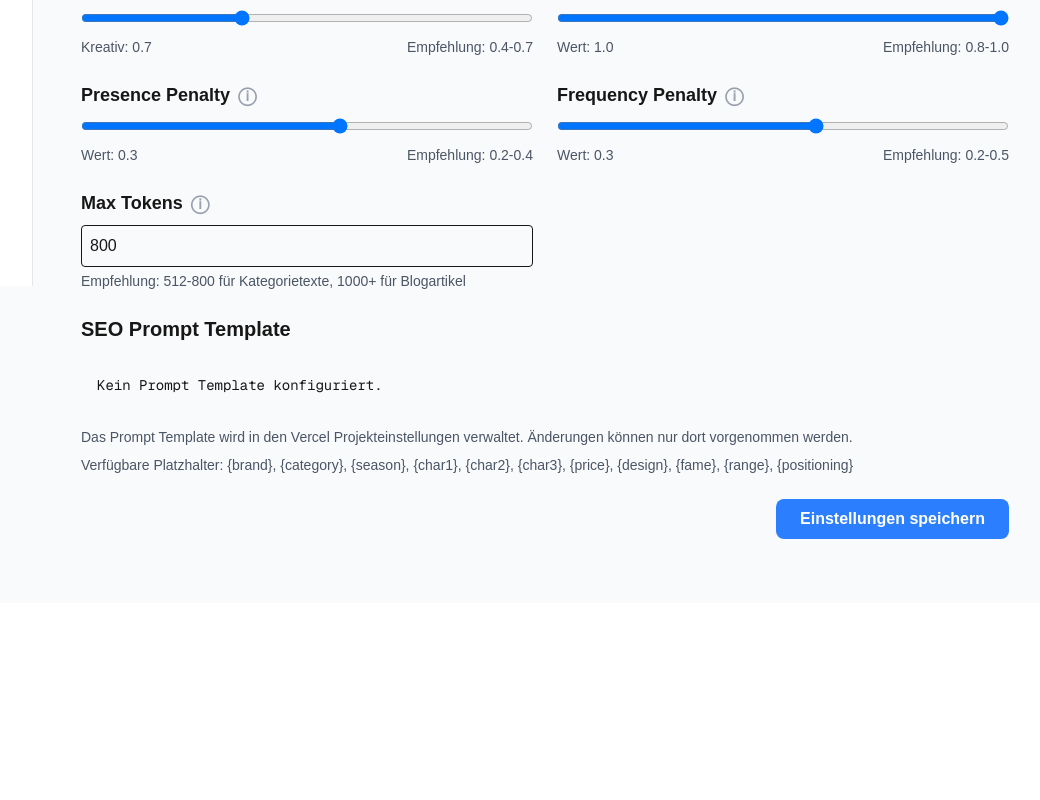
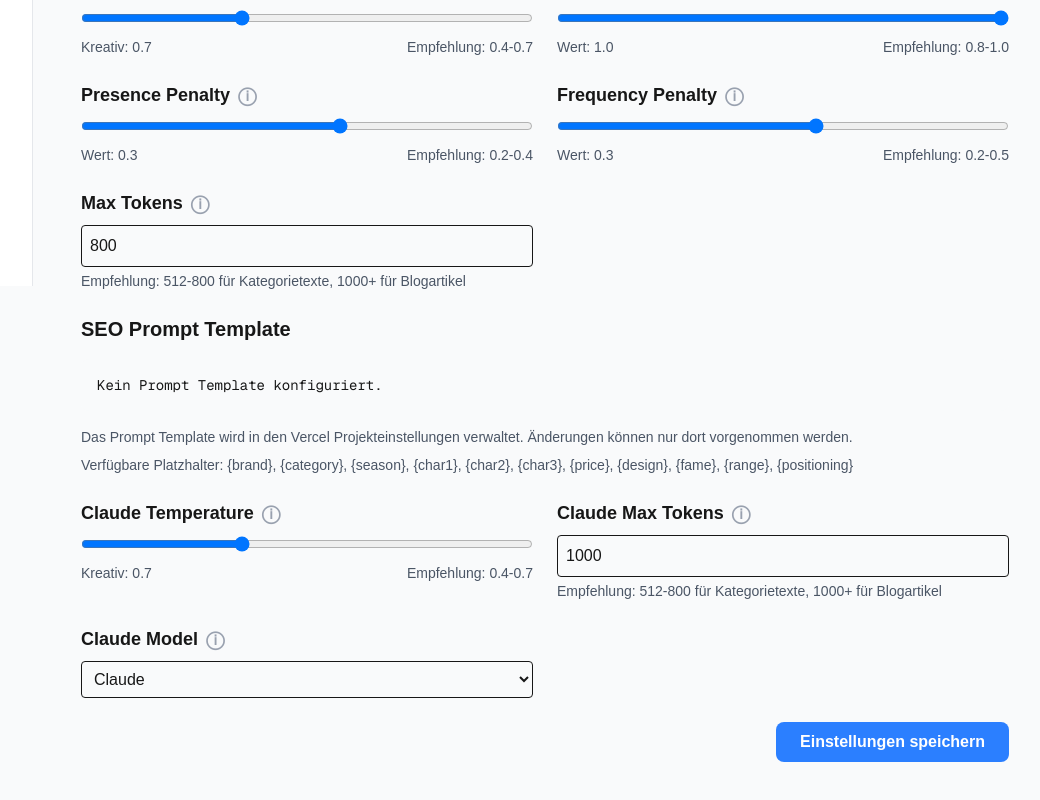
Before and after one commit to Vespus/brandaffiliation, a Next.js app: page /settings in a window 1280 px wide. Shown: the part 514-1314 px from the top of the page, without its empty margins (223-1263 px from the left). Before the commit the page ends 1117 px from the top, so only its background shows below. Built offline with nearby package versions, Linux system fonts and the light colour scheme; no server answers.

Commit message:
V1.4 Anthropic API

```diff
--- a/src/app/settings/page.tsx
+++ b/src/app/settings/page.tsx
@@ -1,7 +1,7 @@
 'use client';
 
 import { useState, useEffect } from 'react';
-import { SeoSettings, OPENAI_DEFAULTS, OPENAI_LIMITS } from '@/types/seo';
+import { SeoSettings, OPENAI_DEFAULTS, OPENAI_LIMITS, CLAUDE_DEFAULTS } from '@/types/seo';
 
 export default function SettingsPage() {
   const [settings, setSettings] = useState<SeoSettings>({
@@ -12,7 +12,11 @@ export default function SettingsPage() {
     openaiTopP: OPENAI_DEFAULTS.topP,
     openaiPresencePenalty: OPENAI_DEFAULTS.presencePenalty,
     openaiFrequencyPenalty: OPENAI_DEFAULTS.frequencyPenalty,
-    openaiMaxTokens: OPENAI_DEFAULTS.maxTokens
+    openaiMaxTokens: OPENAI_DEFAULTS.maxTokens,
+    // Claude Parameter
+    claudeTemperature: CLAUDE_DEFAULTS.temperature,
+    claudeMaxTokens: CLAUDE_DEFAULTS.maxTokens,
+    claudeModel: CLAUDE_DEFAULTS.model
   });
   const [loading, setLoading] = useState(true);
   const [error, setError] = useState<string | null>(null);
@@ -239,6 +243,71 @@ export default function SettingsPage() {
           </p>
         </div>
 
+        {/* Claude Parameter */}
+        <div className="grid grid-cols-1 md:grid-cols-2 gap-6">
+          {/* Claude Temperature */}
+          <div>
+            <h3 className="text-lg font-semibold mb-2 flex items-center">
+              Claude Temperature
+              <span className="ml-2 text-gray-400 cursor-help" title="Steuert die Kreativität der Ausgabe von Claude. Niedrigere Werte (0.4-0.7) für konsistentere, vorhersehbare Texte. Höhere Werte (0.9-1.2) für kreativere, variablere Texte.">
+                ⓘ
+              </span>
+            </h3>
+            <input
+              type="range"
+              min={OPENAI_LIMITS.temperature.min}
+              max={OPENAI_LIMITS.temperature.max}
+              step="0.1"
+              value={settings.claudeTemperature}
+              onChange={(e) => setSettings({ ...settings, claudeTemperature: parseFloat(e.target.value) })}
+              className="w-full"
+            />
+            <div className="flex justify-between text-sm text-gray-600 mt-1">
+              <span>Kreativ: {settings.claudeTemperature.toFixed(1)}</span>
+              <span>Empfehlung: 0.4-0.7</span>
+            </div>
+          </div>
+
+          {/* Claude Max Tokens */}
+          <div>
+            <h3 className="text-lg font-semibold mb-2 flex items-center">
+              Claude Max Tokens
+              <span className="ml-2 text-gray-400 cursor-help" title="Begrenzt die Länge des generierten Textes von Claude. 512-800 für Kategorietexte, 1000+ für Blogartikel. Wichtig für die Kostenkontrolle.">
+                ⓘ
+              </span>
+            </h3>
+            <input
+              type="number"
+              min={OPENAI_LIMITS.maxTokens.min}
+              max={OPENAI_LIMITS.maxTokens.max}
+              value={settings.claudeMaxTokens}
+              onChange={(e) => setSettings({ ...settings, claudeMaxTokens: parseInt(e.target.value) })}
+              className="w-full p-2 border rounded"
+            />
+            <div className="text-sm text-gray-600 mt-1">
+              Empfehlung: 512-800 für Kategorietexte, 1000+ für Blogartikel
+            </div>
+          </div>
+
+          {/* Claude Model */}
+          <div>
+            <h3 className="text-lg font-semibold mb-2 flex items-center">
+              Claude Model
+              <span className="ml-2 text-gray-400 cursor-help" title="Wählt das Modell für Claude aus. Claude ist ein KI-Modell, das auf GPT-3 basiert. Es gibt verschiedene Modelle mit unterschiedlichen Eigenschaften.">
+                ⓘ
+              </span>
+            </h3>
+            <select
+              value={settings.claudeModel}
+              onChange={(e) => setSettings({ ...settings, claudeModel: e.target.value })}
+              className="w-full p-2 border rounded"
+            >
+              <option value={CLAUDE_DEFAULTS.model}>Claude</option>
+              {/* Add more options as needed */}
+            </select>
+          </div>
+        </div>
+
         {/* Save Button */}
         <div className="flex justify-end">
           <button
```
